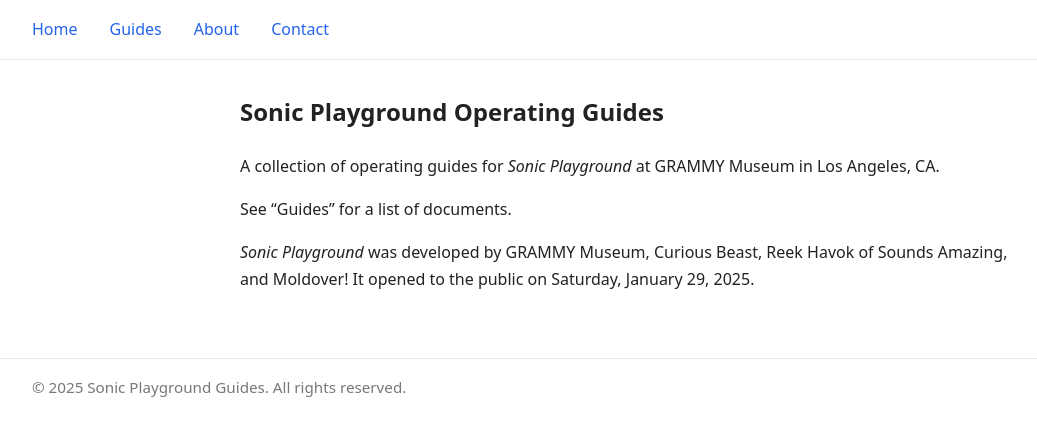
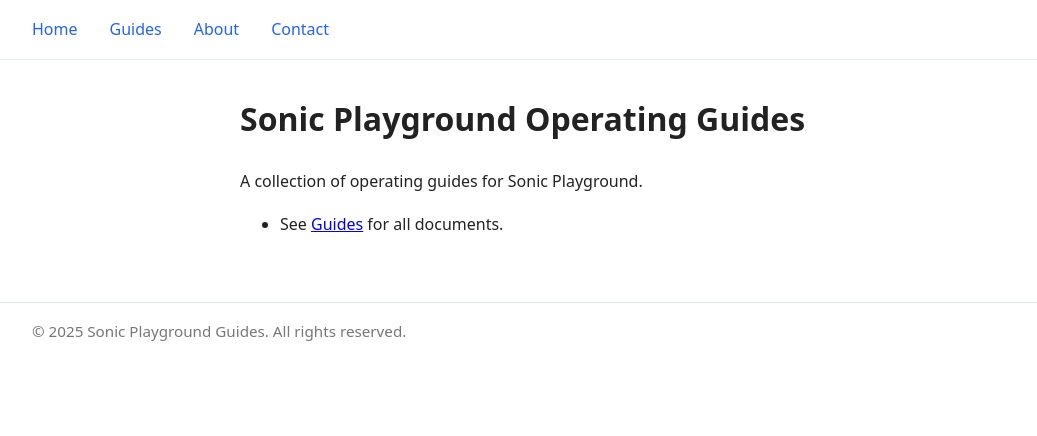
Before and after one commit to buryhoganllc/sonic-playground-guides, a Jekyll site: the page built from index.md, in a window 1280 px wide. Shown: the top 436 px of the page, without its empty margins (0-1037 px from the left). Built offline with Jekyll 4.4.1, drawn with Linux system fonts in a browser that asks for light colours.

Commit message:
update content

```diff
--- a/index.md
+++ b/index.md
@@ -1,13 +1,10 @@
 ---
 title: Home
 layout: default
-permalink: /
 ---
 
-## Sonic Playground Operating Guides
+# Sonic Playground Operating Guides
 
-A collection of operating guides for _Sonic Playground_ at GRAMMY Museum in Los Angeles, CA.
+A collection of operating guides for Sonic Playground.
 
-See "Guides" for a list of documents.
-
-_Sonic Playground_ was developed by GRAMMY Museum, Curious Beast, Reek Havok of Sounds Amazing, and Moldover! It opened to the public on Saturday, January 29, 2025.
+- See [Guides](/guides/) for all documents.
```
